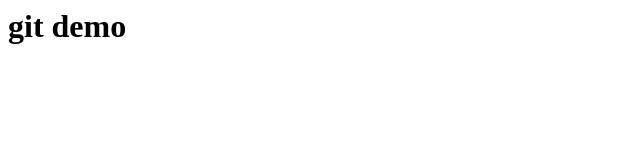
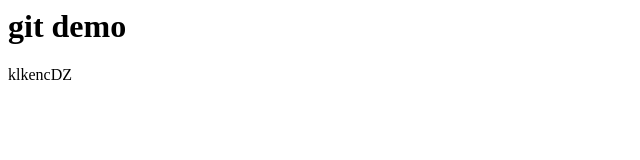
Before and after one commit to GTavarez/new, a plain HTML site: page index.html in a window 1280 px wide. Shown: the full height of the page, 0-640 px from the left. Drawn offline with Linux system fonts and the light colour scheme.

Commit message:
Add a tag

```diff
--- a/index.html
+++ b/index.html
@@ -1 +1,2 @@
 <h1> git demo</h1>
+<p>klkencDZ</p>
```
